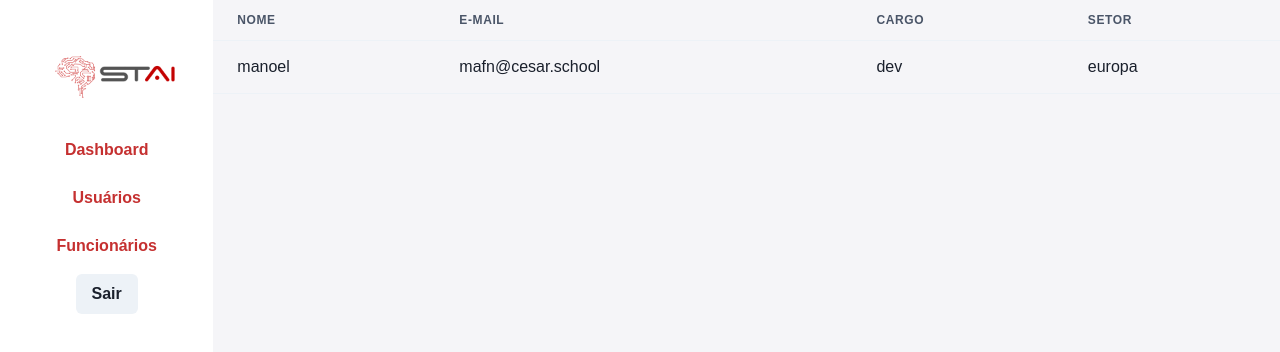
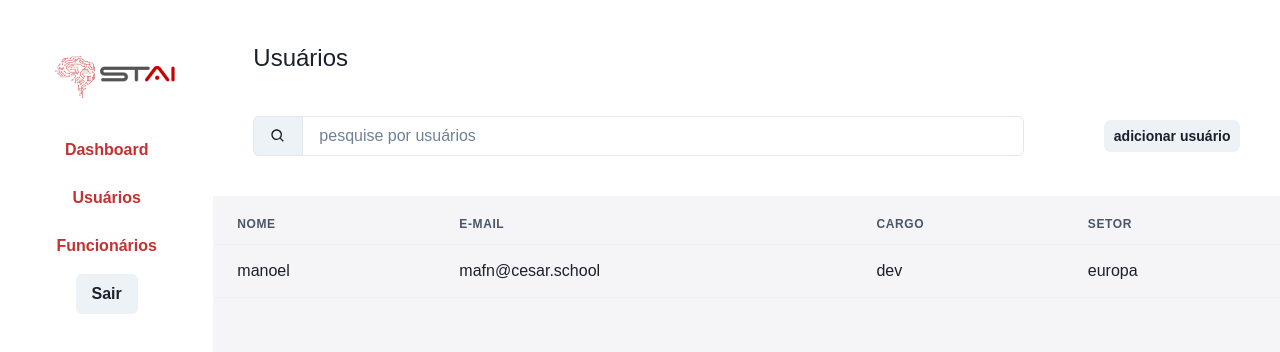
Before and after one commit to manoelfneto/stai, a React (Create React App) app: page /navbar/home/users in a window 1280 px wide. Shown: the top 352 px of the page. Built offline with nearby package versions, Linux system fonts and the light colour scheme.

Commit message:
create users component

```diff
--- a/src/modules/dashboard/index.tsx
+++ b/src/modules/dashboard/index.tsx
@@ -23,7 +23,7 @@ export const Dashboard = () => {
             <InputLeftAddon children={<BiSearch />} />
             <Input placeholder='pesquise por gráfico' />
           </InputGroup>
-          <Button px={4} size='sm'>
+          <Button px={6} size='sm'>
             Imprimir Gráficos
           </Button>
         </HStack>
--- /dev/null
+++ b/src/modules/users/components/add-user-modal.tsx
@@ -0,0 +1,56 @@
+import {
+  Modal,
+  ModalBody,
+  ModalContent,
+  ModalFooter,
+  ModalHeader,
+  ModalOverlay,
+  VStack,
+  Text,
+  FormLabel,
+  Input,
+  Button,
+  Select,
+  HStack,
+} from '@chakra-ui/react'
+
+type AddUserProps = {
+  isOpen: boolean
+  onClose: () => void
+}
+
+export const AddUserModal = ({ isOpen, onClose }: AddUserProps) => {
+  return (
+    <Modal isCentered isOpen={isOpen} onClose={onClose}>
+      <ModalOverlay />
+      <ModalContent>
+        <ModalHeader>
+          <Text>Adicionar Usuário</Text>
+        </ModalHeader>
+        <ModalBody>
+          <VStack alignItems='start' spacing={2}>
+            <FormLabel>Nome</FormLabel>
+            <Input></Input>
+            <FormLabel>E-mail</FormLabel>
+            <Input></Input>
+            <FormLabel>Cargo</FormLabel>
+            <Input></Input>
+            <FormLabel>Setor</FormLabel>
+            <Select placeholder='Selecione o setor'>
+              <option>Europa</option>
+              <option>Asia</option>
+            </Select>
+          </VStack>
+        </ModalBody>
+        <ModalFooter mt={4}>
+          <HStack>
+            <Button size='sm'>Cancelar</Button>
+            <Button size='sm' colorScheme='red'>
+              Confirmar
+            </Button>
+          </HStack>
+        </ModalFooter>
+      </ModalContent>
+    </Modal>
+  )
+}
--- /dev/null
+++ b/src/modules/users/components/user-item.tsx
@@ -0,0 +1,24 @@
+import { Td, Tr } from '@chakra-ui/react'
+
+type UserItenProps = {
+  name: string
+  email: string
+  position: string
+  department: string
+}
+
+export const UserItem = ({
+  name,
+  email,
+  position,
+  department,
+}: UserItenProps) => {
+  return (
+    <Tr>
+      <Td>{name}</Td>
+      <Td>{email}</Td>
+      <Td>{position}</Td>
+      <Td>{department}</Td>
+    </Tr>
+  )
+}
--- a/src/modules/users/index.tsx
+++ b/src/modules/users/index.tsx
@@ -2,14 +2,42 @@ import {
   Table,
   TableContainer,
   Tbody,
-  Td,
   Th,
   Thead,
   Tr,
+  Box,
+  VStack,
+  HStack,
+  InputGroup,
+  InputLeftAddon,
+  Text,
+  Input,
+  Button,
+  useDisclosure,
 } from '@chakra-ui/react'
+import { BiSearch } from 'react-icons/bi'
+import { AddUserModal } from './components/add-user-modal'
+import { UserItem } from './components/user-item'
 
 export const Users = () => {
+  const disclosure = useDisclosure()
   return (
+    <VStack>
+      <Box pb={10} w='100%' bgColor='white'>
+        <Text mt={10} ml={10} fontSize='2xl'>
+          Usuários
+        </Text>
+        <HStack mt={10} mr={10} gap={20}>
+          <InputGroup ml={10}>
+            <InputLeftAddon children={<BiSearch />} />
+            <Input placeholder='pesquise por usuários' />
+          </InputGroup>
+          <Button onClick={disclosure.onOpen} px={6} size='sm'>
+            adicionar usuário
+          </Button>
+        </HStack>
+      </Box>
+      <Box w='100%'>
         <TableContainer>
           <Table>
             <Thead>
@@ -31,23 +59,8 @@ export const Users = () => {
             </Tbody>
           </Table>
         </TableContainer>
+      </Box>
+      <AddUserModal {...disclosure} />
+    </VStack>
   )
 }
-
-type UserItenProps = {
-  name: string
-  email: string
-  position: string
-  department: string
-}
-
-const UserItem = ({ name, email, position, department }: UserItenProps) => {
-  return (
-    <Tr>
-      <Td>{name}</Td>
-      <Td>{email}</Td>
-      <Td>{position}</Td>
-      <Td>{department}</Td>
-    </Tr>
-  )
-}
```
Lines whose indentation alone changed are shown as unchanged.
